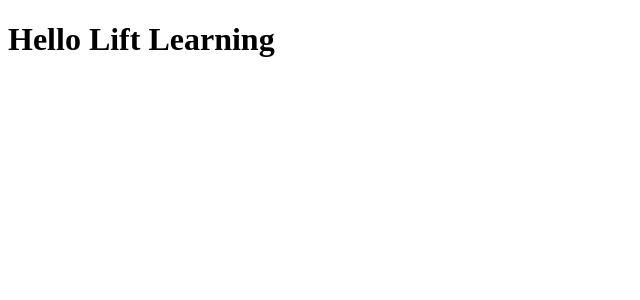
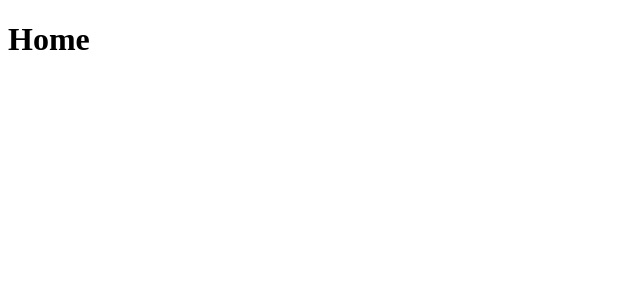
Before and after one commit to Vamos-Parcelar-Lift-Learning/Frontend, a React (Create React App) app: page / in a window 1280 px wide. Shown: the top 300 px of the page, without its empty margins (0-640 px from the left). Built offline with nearby package versions, Linux system fonts and the light colour scheme.

Commit message:
Adiciona configurações de Roteamento com react-router-dom

```diff
--- a/package.json
+++ b/package.json
@@ -10,8 +10,10 @@
     "@types/node": "^12.0.0",
     "@types/react": "^16.9.53",
     "@types/react-dom": "^16.9.8",
+    "@types/react-router-dom": "^5.1.6",
     "react": "^17.0.1",
     "react-dom": "^17.0.1",
+    "react-router-dom": "^5.2.0",
     "react-scripts": "4.0.0",
     "typescript": "^4.0.3",
     "web-vitals": "^0.2.4"
--- a/src/App.tsx
+++ b/src/App.tsx
@@ -1,9 +1,12 @@
 import React from 'react';
+import { BrowserRouter} from 'react-router-dom';
 
-function App() {
-  return (
-    <h1>Hello Lift Learning</h1>
-  );
-}
+import Routes from './routes';
+
+const App: React.FC = () => (
+  <BrowserRouter>
+    <Routes />
+  </BrowserRouter>
+);
 
 export default App;
--- /dev/null
+++ b/src/pages/Cart/index.tsx
@@ -0,0 +1,7 @@
+import React from 'react';
+
+const Cart: React.FC = () => {
+  return <h1>Cart</h1>;
+}
+
+export default Cart;
--- /dev/null
+++ b/src/pages/Home/index.tsx
@@ -0,0 +1,7 @@
+import React from 'react';
+
+const Home: React.FC = () => {
+  return <h1>Home</h1>;
+}
+
+export default Home;
--- /dev/null
+++ b/src/routes/index.tsx
@@ -0,0 +1,14 @@
+import React from 'react';
+import { Switch, Route } from 'react-router-dom';
+
+import Home from '../pages/Home';
+import Cart from '../pages/Cart'
+
+const Routes: React.FC = () => (
+  <Switch>
+      <Route path="/" exact component={Home} />
+      <Route path="/cart" component={Cart} />
+  </Switch>
+)
+
+export default Routes;
```
Also changed, not shown: 1 other file (tests, documents, lock files or other folders).
